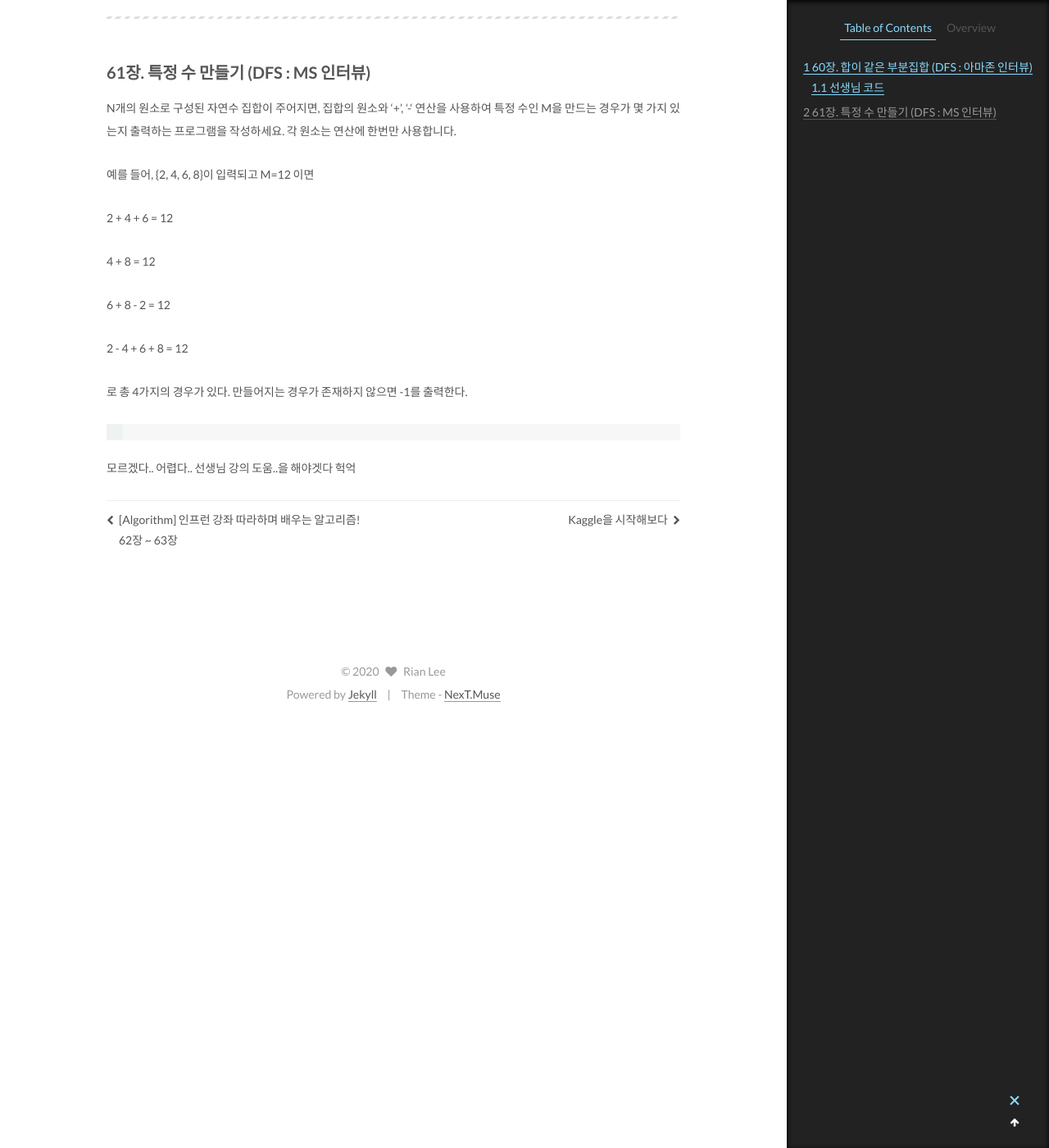
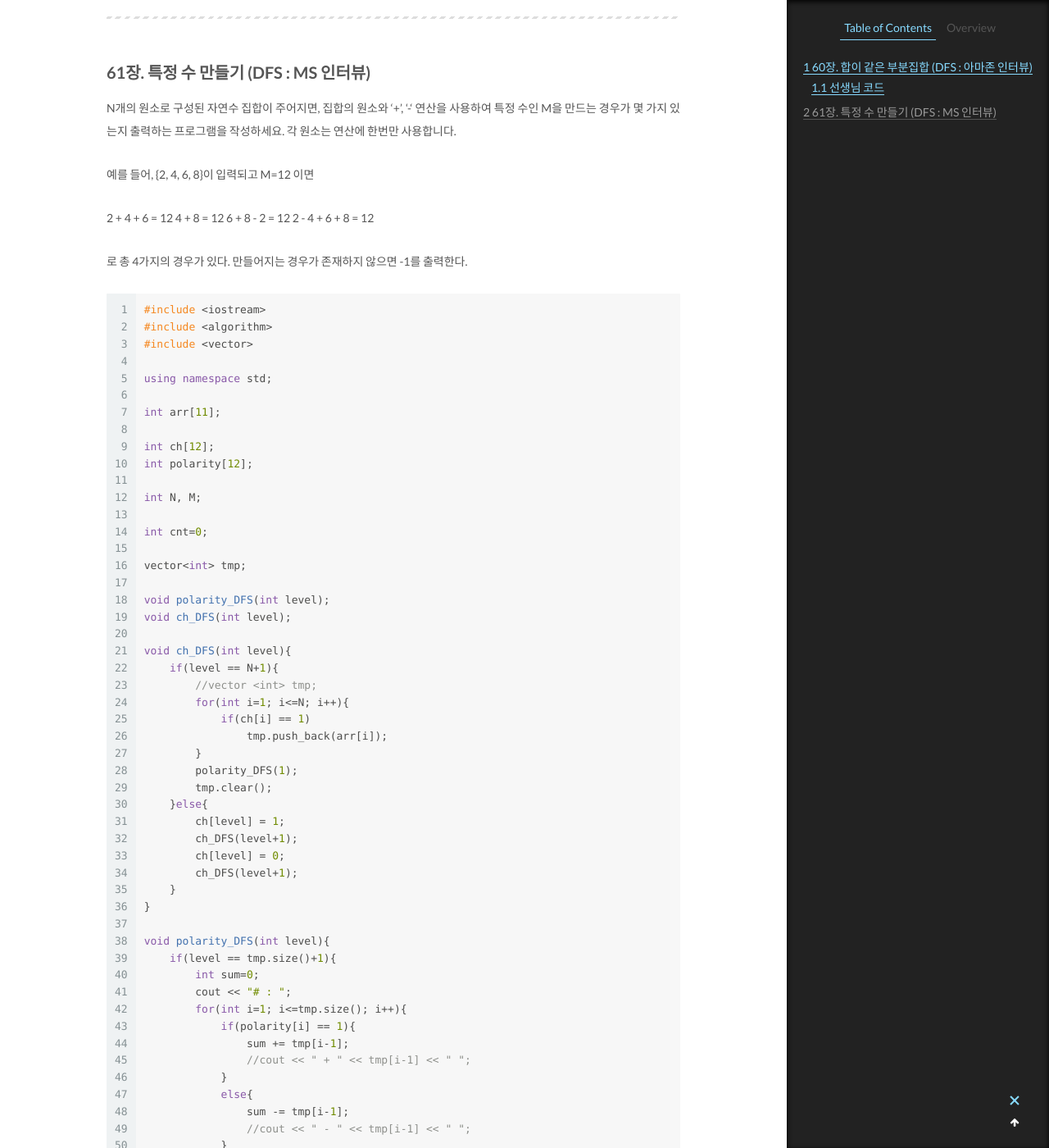
Before and after one commit to jiyeoon/jiyeoon.github.io, a Jekyll site: the page built from _posts/Algorithm/2020-06-26-algorithm-study16.md, in a window 1280 px wide and 1400 px high, scrolled down 2943 px. Shown: the whole window at 82% size. Built offline with Jekyll 4.4.1, drawn with Linux system fonts in a browser that asks for light colours; some of the changed text lies outside the part shown.

Commit message:
Update 2020-06-26-algorithm-study16.md

````diff
--- a/_posts/Algorithm/2020-06-26-algorithm-study16.md
+++ b/_posts/Algorithm/2020-06-26-algorithm-study16.md
@@ -129,17 +129,99 @@
 예를 들어, {2, 4, 6, 8}이 입력되고 M=12 이면
 
 2 + 4 + 6 = 12
-
 4 + 8 = 12
-
 6 + 8 - 2 = 12
-
 2 - 4 + 6 + 8 = 12
 
 로 총 4가지의 경우가 있다. 만들어지는 경우가 존재하지 않으면 -1를 출력한다.
 
 ```c++
+#include <iostream>
+#include <algorithm>
+#include <vector>
+
+using namespace std;
+
+int arr[11];
+
+int ch[12];
+int polarity[12];
+
+int N, M;
+
+int cnt=0;
+
+vector<int> tmp;
+
+void polarity_DFS(int level);
+void ch_DFS(int level);
+
+void ch_DFS(int level){
+    if(level == N+1){
+        //vector <int> tmp;
+        for(int i=1; i<=N; i++){
+            if(ch[i] == 1)
+                tmp.push_back(arr[i]);
+        }
+        polarity_DFS(1);
+        tmp.clear();
+    }else{
+        ch[level] = 1;
+        ch_DFS(level+1);
+        ch[level] = 0;
+        ch_DFS(level+1);
+    }
+}
+
+void polarity_DFS(int level){
+    if(level == tmp.size()+1){
+        int sum=0;
+        cout << "# : ";
+        for(int i=1; i<=tmp.size(); i++){
+            if(polarity[i] == 1){
+                sum += tmp[i-1];
+                //cout << " + " << tmp[i-1] << " ";
+            }
+            else{
+                sum -= tmp[i-1];
+                //cout << " - " << tmp[i-1] << " ";
+            }
+        }
+        //cout << " = " << sum << endl;
+        if(sum == M)
+            cnt++;
+
+    }else{
+        polarity[level] = 1; // +
+        polarity_DFS(level+1);
+        polarity[level] = 0;
+        polarity_DFS(level+1);
+
+    }
+}
+
+int main(){
+    cin >> N >> M;
+
+    for(int i=1; i<=N; i++){
+        cin >> arr[i];
+    }
+
+    ch_DFS(1);
+
+    if(cnt == 0){
+        cout << "-1" << endl;
+    }else{
+        cout << cnt << endl;
+    }
+
+}
 ```
 
-모르겠다.. 어렵다..
-선생님 강의 도움..을 해야겟다 헉억
+*모르겠다.. 어렵다.. 선생님 강의 도움..을 해야겟다 헉억*
+
+
+풀었다!! 여기서는 DFS를 두번 사용해서 풀어야했다.
+먼저 ch 배열로 있는지 없는지를 선택한 후 극성을 넣어주어야 했던 문제였다. 그 후에는 극성을 선택해주는 polarity를 선택해주는 경우를 또 DFS를 통해 구해줘야 했다.
+
+근데 이게 맞는 건지는 모르겠다. 선생님 강의를 봐야겠다.
````
